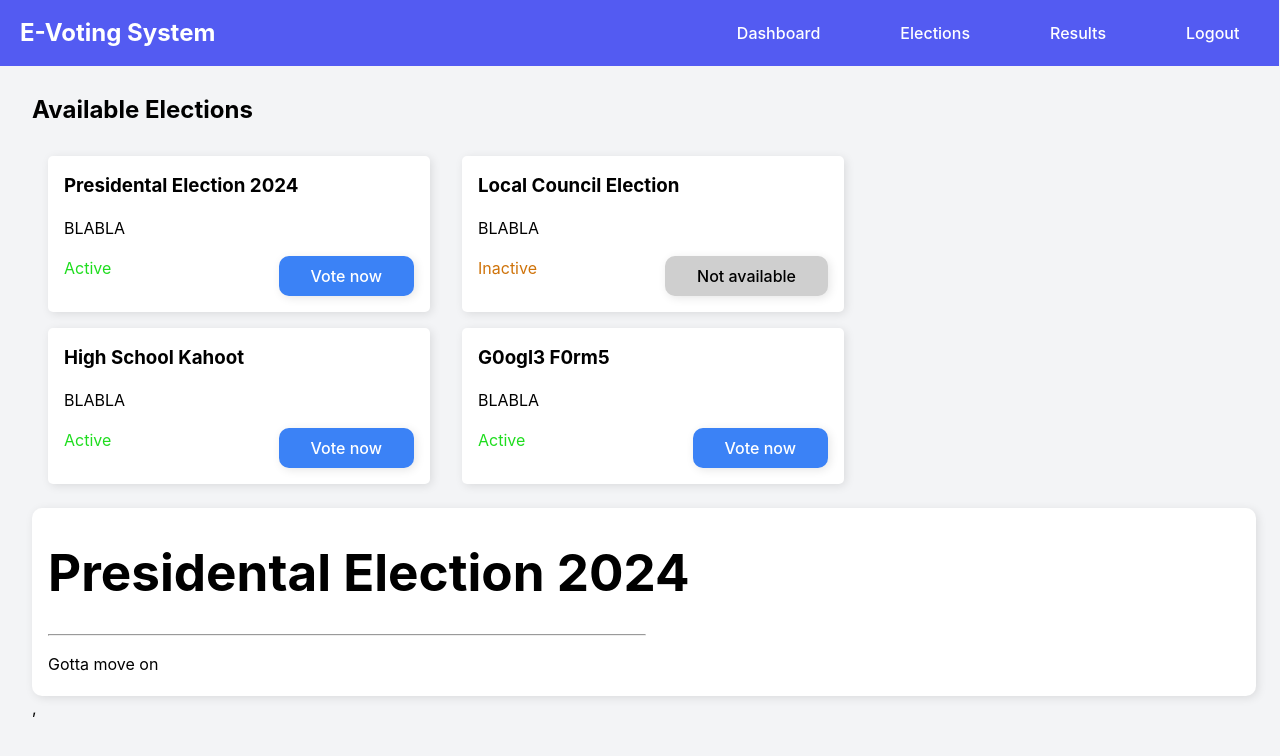
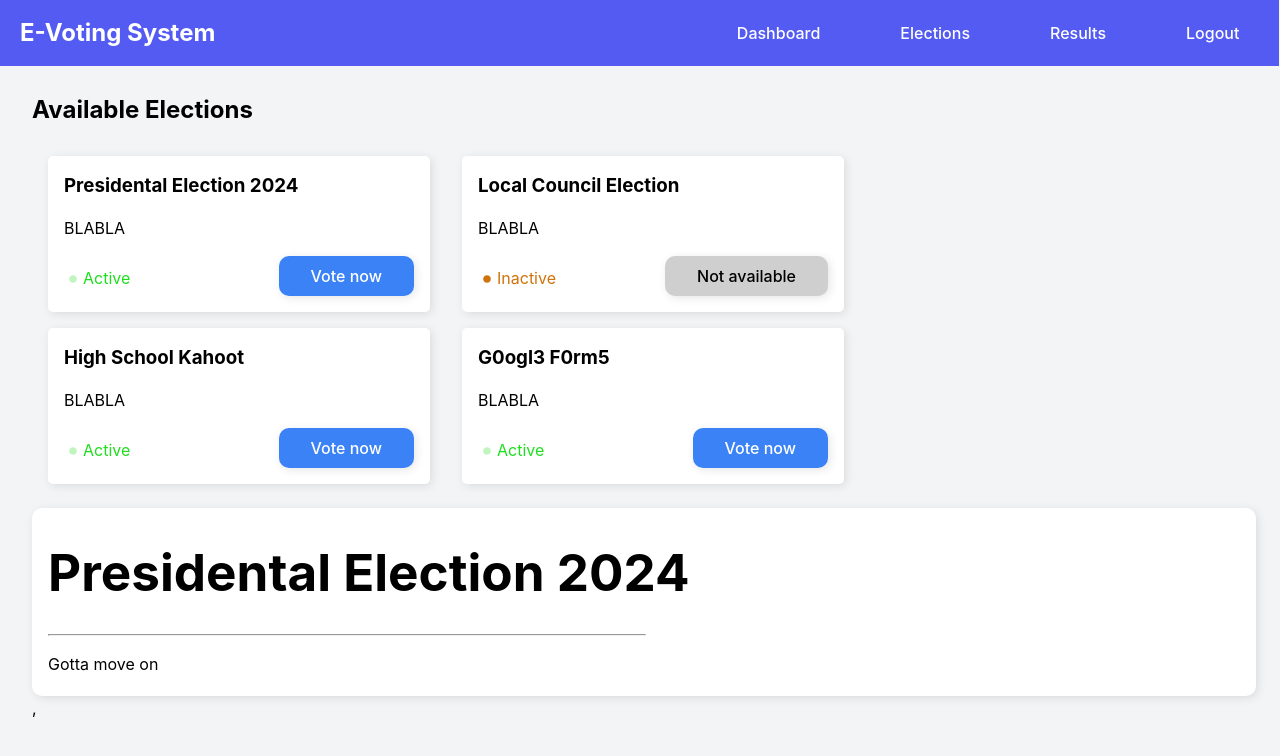
Before and after one commit to cshunor02/evoting, a React (Vite) app in the folder frontend/: page / in a window 1280 px wide. Shown: the top 756 px of the page. Built offline with nearby package versions, Linux system fonts and the light colour scheme.

Commit message:
Update README and enhance Home component with react-icons for status indicators

```diff
--- a/frontend/package.json
+++ b/frontend/package.json
@@ -11,6 +11,7 @@
   "dependencies": {
     "react": "^18.2.0",
     "react-dom": "^18.2.0",
+    "react-icons": "^5.5.0",
     "react-router-dom": "^7.4.0"
   },
   "devDependencies": {
--- a/frontend/src/App.css
+++ b/frontend/src/App.css
@@ -55,16 +55,37 @@ html, body {
   margin: .5em 1em 0.5em 1em;
   padding: 1em;
   width: 350px;
+  position: relative;
 }
 
 .status {
   float: left;
   padding: 0;
   margin: 0;
+  position: absolute;
+  bottom: 22px;
+  left: 35px;
+}
+
+.dot {
+  position: absolute;
+  top: 1px;
+  left: -22px;
+  font-size: 1.5em;
+}
+
+@keyframes flicker {
+  0%   {opacity: 0%;}
+  50%   {opacity: 100%;}
+  100%   {opacity: 0%;}
 }
 
 .active{
   color: rgb(31, 221, 31);
+}
+
+.active .dot {
+  animation: flicker 5s infinite;
 }
 
 .passive {
--- a/frontend/src/pages/Home.jsx
+++ b/frontend/src/pages/Home.jsx
@@ -2,6 +2,7 @@ import { useState, useEffect } from 'react';
 import './../App.css'
 import Layout from './Layout'
 import { Link } from "react-router-dom";
+import { RxDotFilled } from "react-icons/rx";
 
 const defaultData = {
     '0': {
@@ -51,7 +52,7 @@ function Home() {
                 <div key={key} className='election'>
                     <h3>{defaultData[key].title}</h3>
                     <p>{defaultData[key].description}</p>
-                    <p className={(new Date(defaultData[key].end_time) - new Date()) >= 0 ? 'status active' : 'status passive   '}>{(new Date(defaultData[key].end_time) - new Date()) >= 0 ? 'Active' : 'Inactive'}</p>
+                    <p className={(new Date(defaultData[key].end_time) - new Date()) >= 0 ? 'status active' : 'status passive'}><RxDotFilled className='dot' />{(new Date(defaultData[key].end_time) - new Date()) >= 0 ? 'Active' : 'Inactive'}</p>
                     <Link to={{ pathname: `/election/${defaultData[key].id}` }} className={(new Date(defaultData[key].end_time) - new Date()) >= 0 ? 'voteButton activeButton' : 'voteButton passiveButton'}>{(new Date(defaultData[key].end_time) - new Date()) >= 0 ? 'Vote now' : 'Not available'}</Link>
                 </div>
             ))}
```
Also changed, not shown: 2 other files (tests, documents, lock files or other folders).
